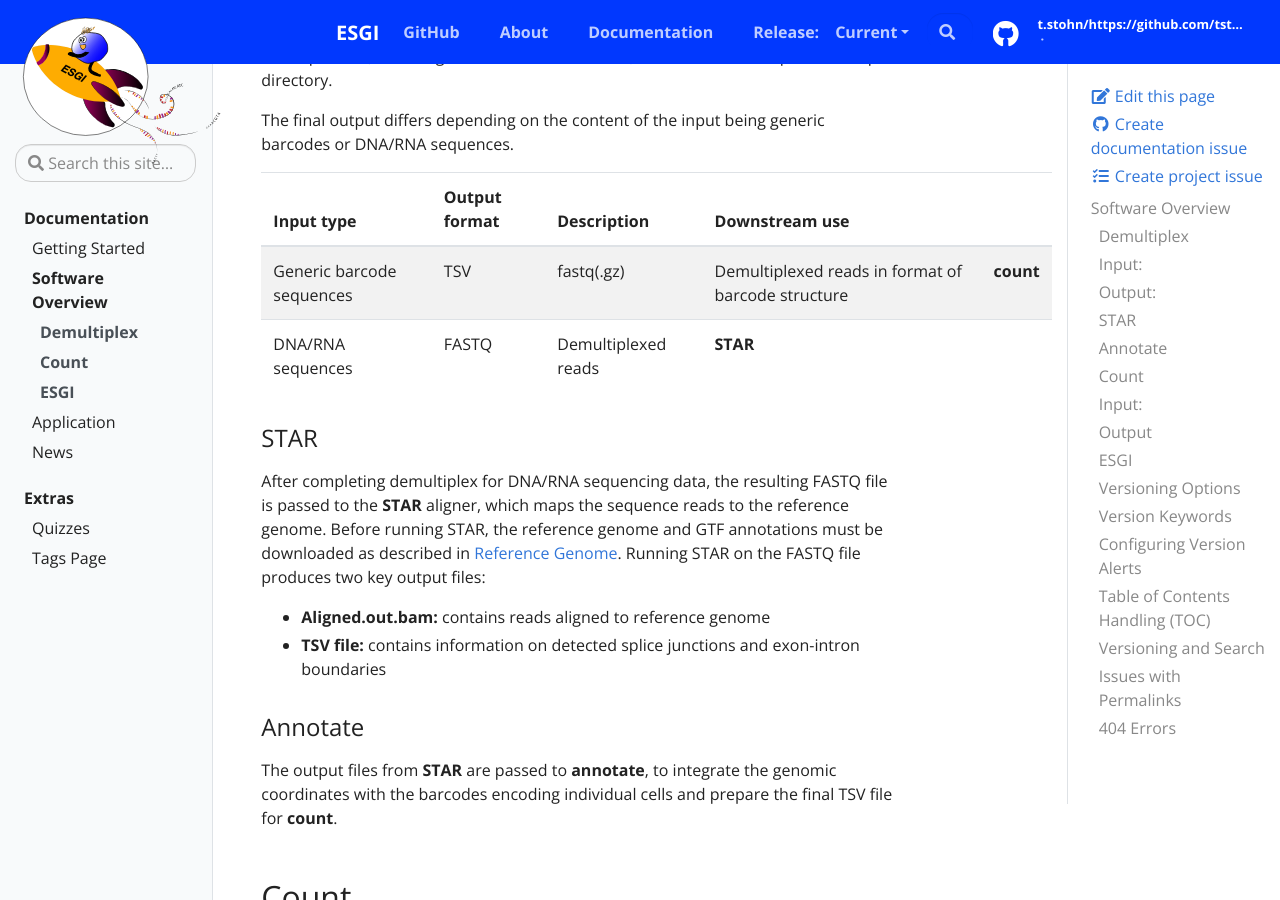
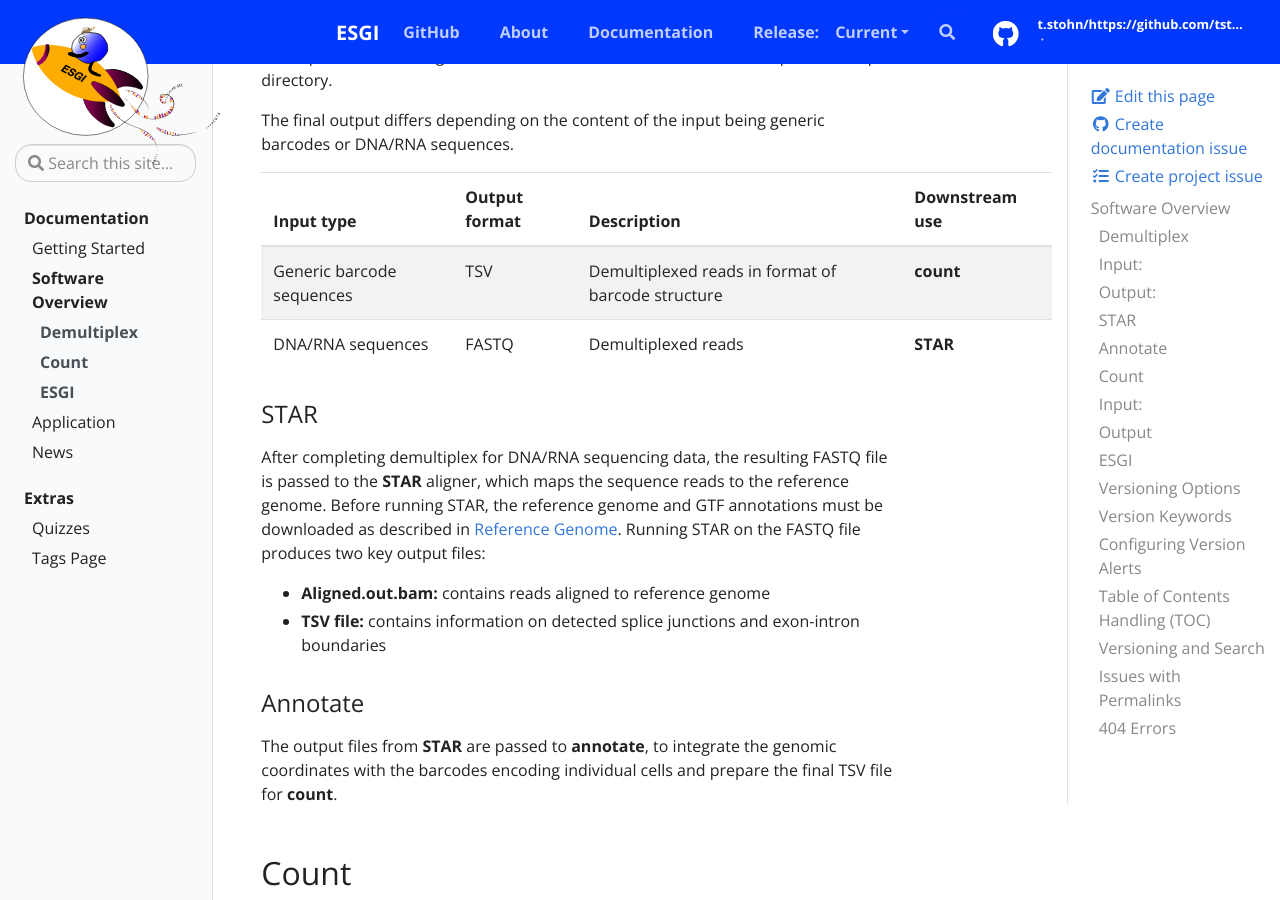
Before and after one commit to tstohn/ESGI.documentation, a Jekyll site: the page built from _docs/software-overview.md, in a window 1280 px wide and 900 px high, scrolled down 2158 px. Built offline with Jekyll 4.4.1, drawn with Linux system fonts in a browser that asks for light colours.

Commit message:
missing column

```diff
--- a/_docs/software-overview.md
+++ b/_docs/software-overview.md
@@ -56,7 +56,7 @@ The final output differs depending on the content of the input being generic bar
 
 | Input type | Output format | Description | Downstream use |
 | ---------- | ------------- | ----------- | -------------- |
-| Generic barcode sequences | TSV | fastq(.gz) | Demultiplexed reads in format of barcode structure| **count**
+| Generic barcode sequences | TSV | Demultiplexed reads in format of barcode structure| **count**
 | DNA/RNA sequences | FASTQ | Demultiplexed reads | **STAR**
 
 ### STAR
```
